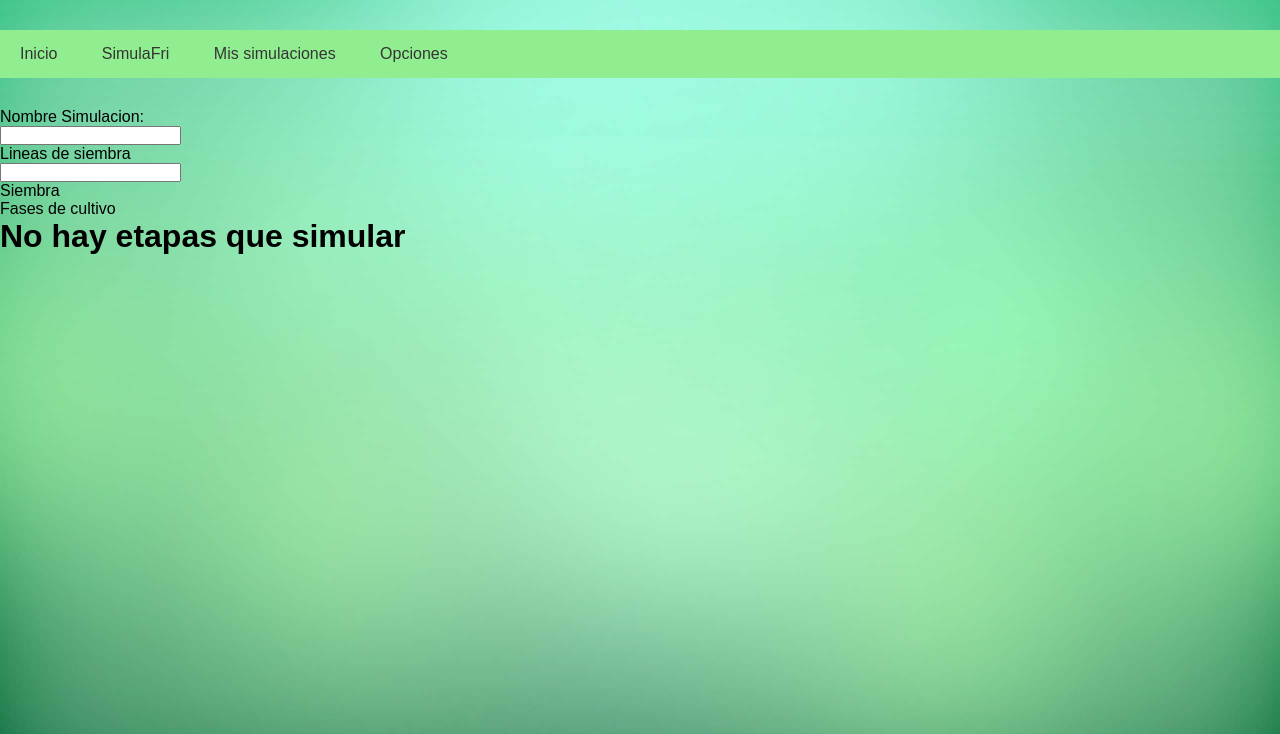
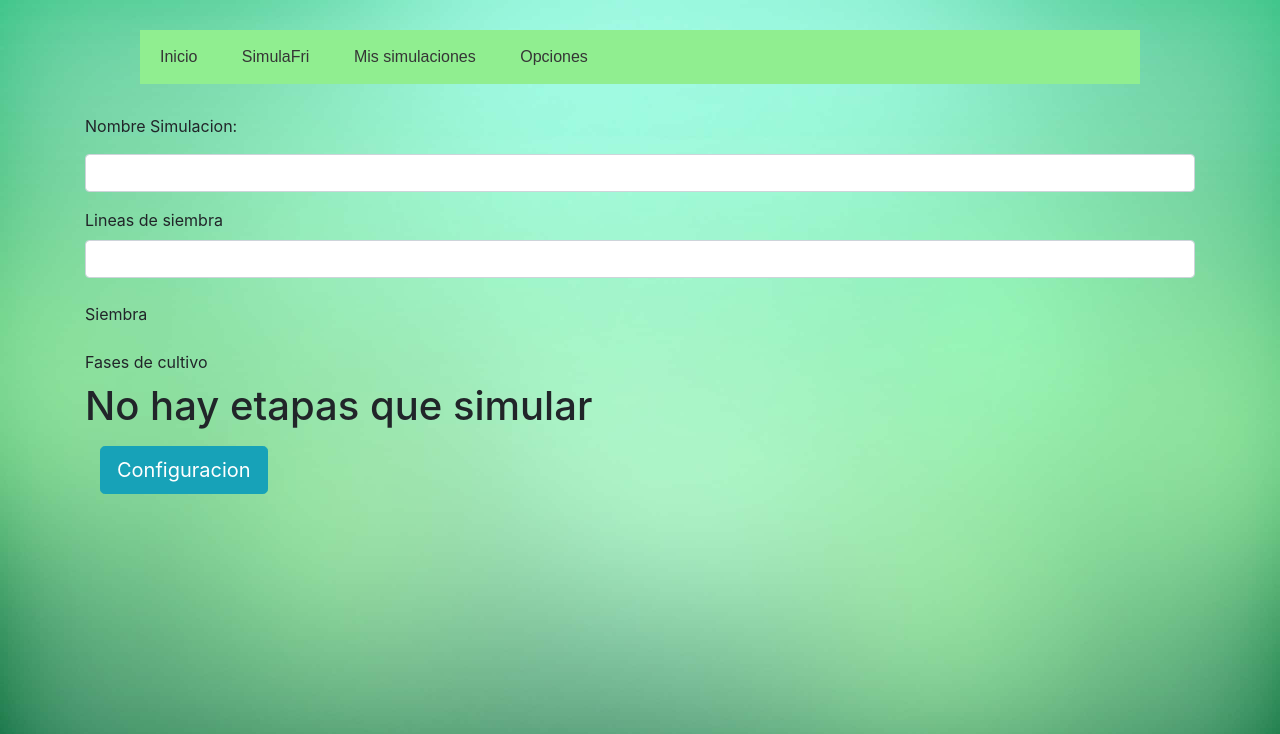
Before and after one commit to tareaHDP2018/HDP2018, a Django app: page /simula/nuevo in a window 1280 px wide. Shown: the top 734 px of the page. Run offline with Django 3.2, Linux system fonts and the light colour scheme; parts of the project's set-up code (start-up, migrations or seed data) failed here and were passed over; some libraries are stand-ins or nearby versions.

Commit message:
avance de nuevo, en progreso

```diff
--- a/static/css/estilo.css
+++ b/static/css/estilo.css
@@ -15,7 +15,7 @@ body{
 
 .navegacion{
 
-	width: 1300px;
+	width: 1000px;
 	margin:30px auto;
 	background: lightgreen;
 }
--- a/templates/Simulacion/nuevo.html
+++ b/templates/Simulacion/nuevo.html
@@ -7,24 +7,26 @@
 <form class="formulario" method="POST">
 	 {% csrf_token %}
 
-	<div class="container">
+	<div class="form-group ">
 		<div class="form-group">
 			<p>Nombre Simulacion:</p>
 			<input type="text" name="simulacion" value="" class="form-control"/>
 		</div>
+		<div class="col-xs-2">
+			<label for="ex1">Lineas de siembra</label>
+			<input type="number" name="linea" id="ex1" class="form-control"/>
+		</div>
+		</br>
 		<div class="form-group">
-			<p>Lineas de siembra</p>
-			<input type="text" name="linea" value="" class="form-control"/>
-		</div>
-		<div class="form-group">
-			<p>Siembra</p>
+			<label>Siembra</label>
 			<h2>{{siembras.nombre}}</h2>
 		</div>
 		<div class="form-group">
-			<p>Fases de cultivo</p>
+			<label>Fases de cultivo</label>
+		</br>
 			{% if fase %}
-			{% for fase in fases %}
-			<p>{{fases.id}}</p>
+			{% for fases in fase %}
+			<label class="checkbox">{{fases.descripcion}}</label>
 
 			<input type="checkbox" value="{{fases.id}}" name="fase" id="fase" />
 			{% endfor %}
@@ -33,6 +35,46 @@
 			{% endif %}
 		</div>
 	</div>
+	<div class="container">
+		<button type="button" class="btn btn-info btn-lg" data-toggle="modal" data-target="#myModal">Configuracion</button>
+	  <div class="modal fade" id="myModal" role="dialog">
+    	<div class="modal-dialog">
+    	 <div class="modal-content">
+           <div class="modal-header">
+             <button type="button" class="close" data-dismiss="modal">&times;</button>
+               <h4 class="modal-title">Configuracion Base</h4>
+           </div>
+           <div class="modal-body">
+              <label>Temperatura Maxima</label>
+              <input type="number" name="temperaturaMax" id="temperaturaMax" value="25" placeholder="Centigrados" class="form-control"/>
+              <label>Temperatura Minima</label>
+              <input type="number" name="temperaturaMin" id="temperaturaMin" value="10" placeholder="Centigrados" class="form-control"/>
+              <div class="form-group">
+              <label>Humedad</label>
+              <input type="number" name="humedad" id="humedad" value="" placeholder="milimetros lluvia" class="form-control"/>
+              </div>
+              <div class="form-group">
+              <label>Altitud</label>
+              <input type="number" name="altitud" id="altitud" value="" placeholder="msnm" class="form-control"/>
+              </div>
+              <div class="form-group">
+              <label>Luminosidad</label>
+              <input type="number" name="luminosidad" id="luminosidad" value="" placeholder="" class="form-control"/>
+              </div>
+              <div class="form-group">
+              <label>Distancia entre Linea</label>
+              <input type="number" name="distanciaL" id="distanciaL" value="" placeholder="centimetros" class="form-control"/>
+              </div>
+           </div>
+           <div class="modal-footer">
+              <button type="button" class="btn btn-default" data-dismiss="modal">Close</button>
+              <input type="reset" class="btn btn-info">
+           </div>
+         </div>
+
+    	</div>
+      </div>
+	</div>
 
 </form>
 
--- a/templates/base/base.html
+++ b/templates/base/base.html
@@ -5,6 +5,8 @@
 	<meta charset="utf-8">
 	<title>{% block title %}Document{% endblock %}</title>
 	<link rel="stylesheet" type="text/css" href="{% static "css/estilo.css" %}">
+	<link rel="stylesheet" href="https://stackpath.bootstrapcdn.com/bootstrap/4.1.1/css/bootstrap.min.css" integrity="sha384-WskhaSGFgHYWDcbwN70/dfYBj47jz9qbsMId/iRN3ewGhXQFZCSftd1LZCfmhktB" crossorigin="anonymous">
+
 </head>
 <body>
 	<div class="container">
@@ -35,6 +37,9 @@
 
 
 </div>
+<script src="https://code.jquery.com/jquery-3.3.1.slim.min.js" integrity="sha384-q8i/X+965DzO0rT7abK41JStQIAqVgRVzpbzo5smXKp4YfRvH+8abtTE1Pi6jizo" crossorigin="anonymous"></script>
+<script src="https://cdnjs.cloudflare.com/ajax/libs/popper.js/1.14.3/umd/popper.min.js" integrity="sha384-ZMP7rVo3mIykV+2+9J3UJ46jBk0WLaUAdn689aCwoqbBJiSnjAK/l8WvCWPIPm49" crossorigin="anonymous"></script>
+<script src="https://stackpath.bootstrapcdn.com/bootstrap/4.1.1/js/bootstrap.min.js" integrity="sha384-smHYKdLADwkXOn1EmN1qk/HfnUcbVRZyYmZ4qpPea6sjB/pTJ0euyQp0Mk8ck+5T" crossorigin="anonymous"></script>
 </body>
 <footer><!--
 	{% block footer %}
```
